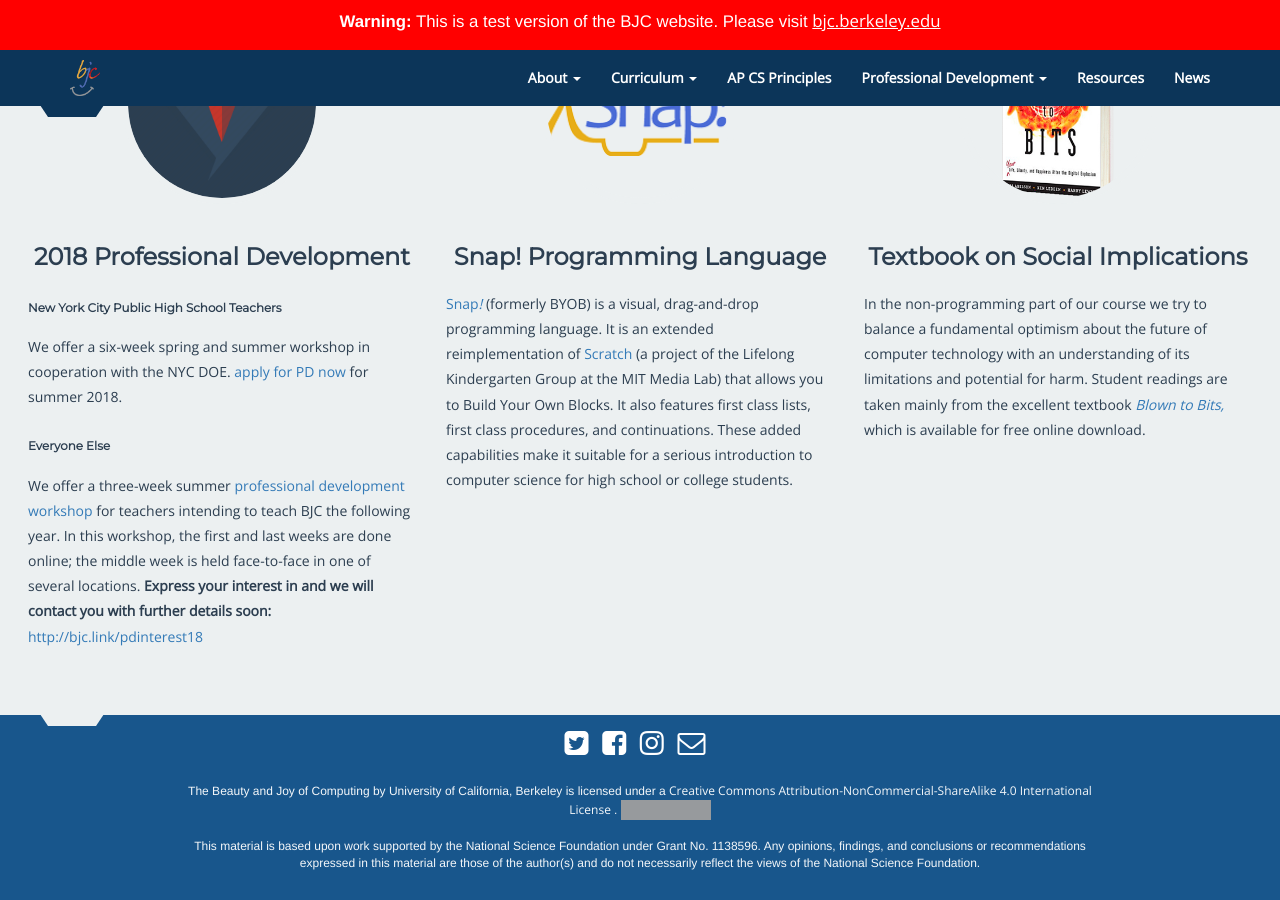
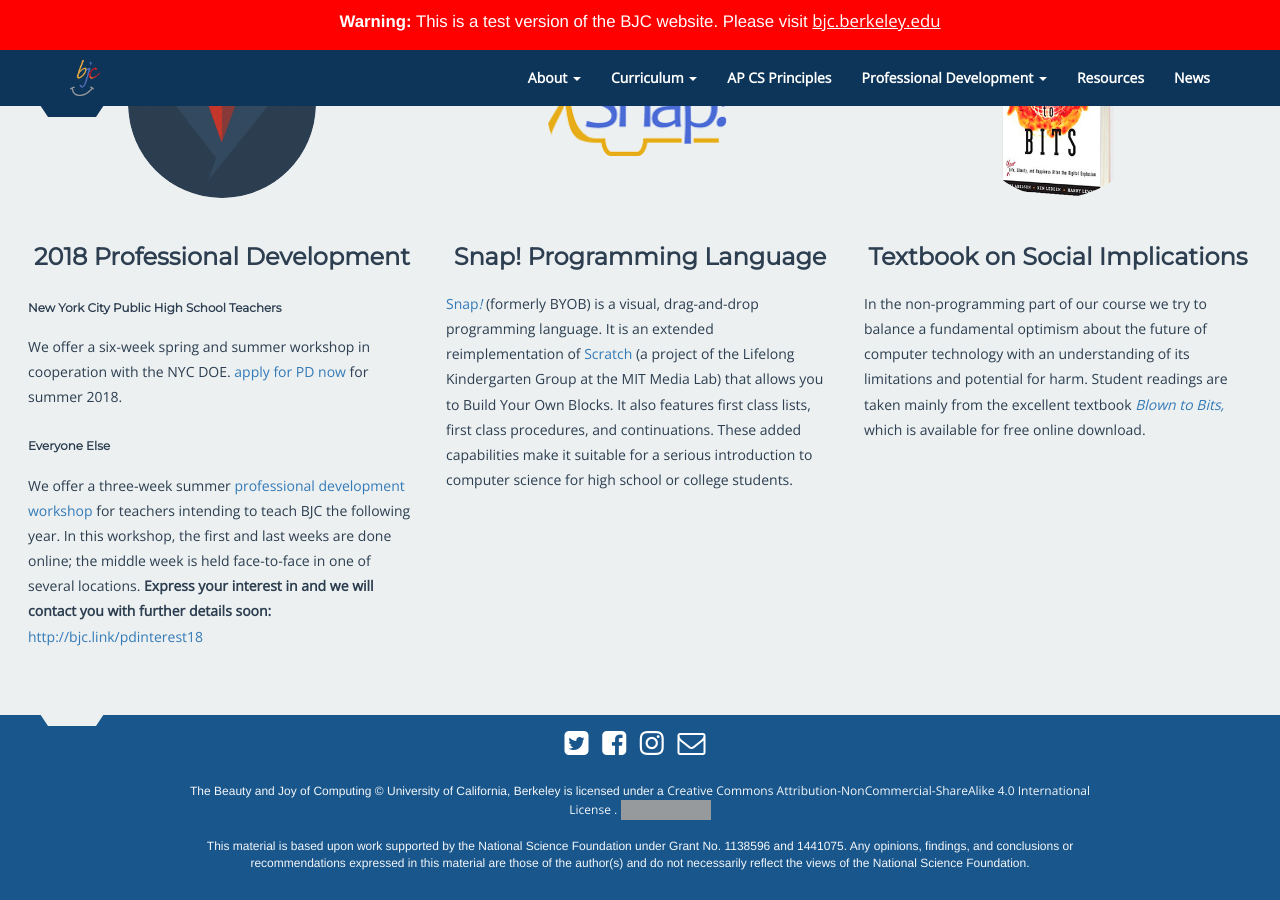
Before and after one commit to beautyjoy/beautyjoy.github.io, a Jekyll site: the page built from index.html, in a window 1280 px wide and 900 px high, scrolled down 1738 px. Built offline with Jekyll 4.4.1, drawn with Linux system fonts in a browser that asks for light colours; grey boxes are pictures that could not be loaded.

Commit message:
add grant number

```diff
--- a/_includes/footer.html
+++ b/_includes/footer.html
@@ -31,7 +31,7 @@
         <span xmlns:dct="http://purl.org/dc/terms/" property="dct:title">
           The Beauty and Joy of Computing
         </span>
-        by
+        ©
         <span xmlns:cc="http://creativecommons.org/ns#" property="cc:attributionName">
           University of California, Berkeley
         </span>
@@ -46,7 +46,7 @@
     <br />
     <br />
         <span class="footer--requiredNotice">
-        This material is based upon work supported by the National Science Foundation under Grant No. 1138596. Any opinions, findings, and conclusions or recommendations expressed in this material are those of the author(s) and do not necessarily reflect the views of the National Science Foundation.
+        This material is based upon work supported by the National Science Foundation under Grant No. 1138596 and 1441075. Any opinions, findings, and conclusions or recommendations expressed in this material are those of the author(s) and do not necessarily reflect the views of the National Science Foundation.
       </span>
     </div>
   </div>
```
